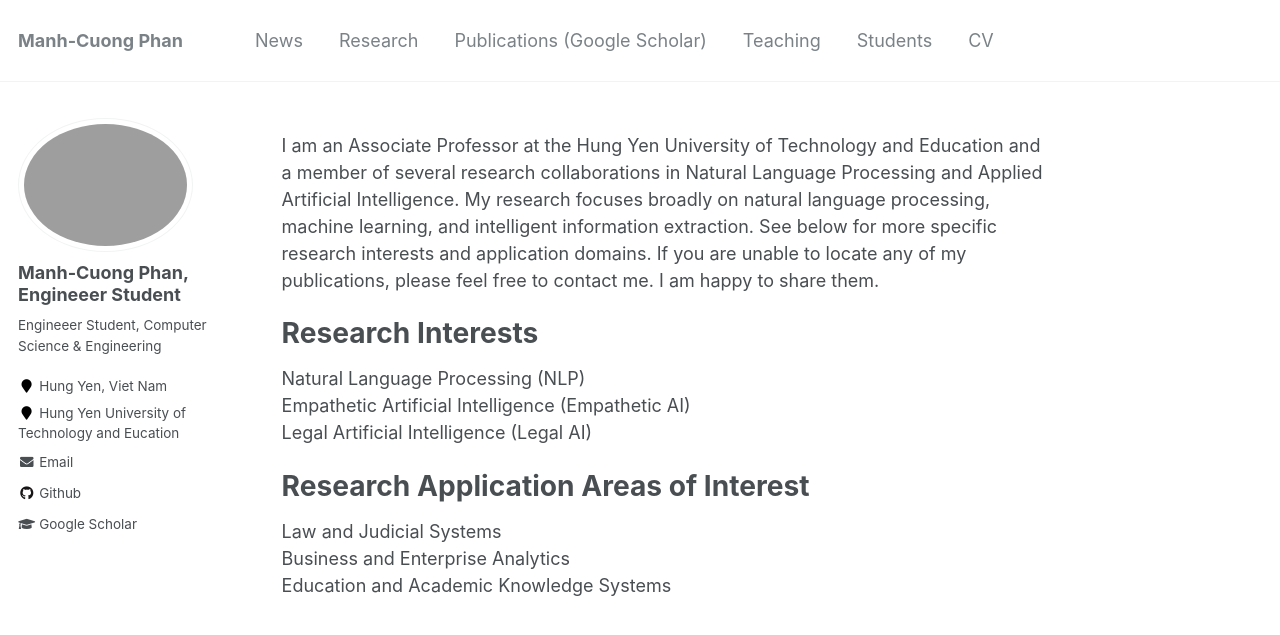
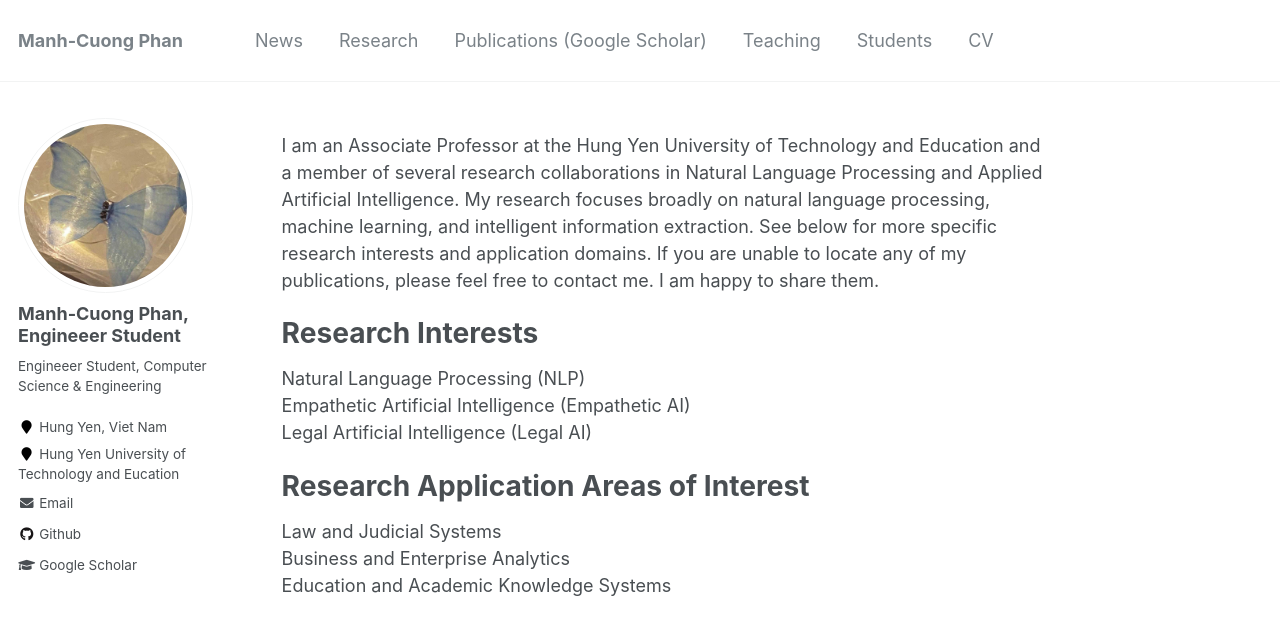
Before and after one commit to cuongpm-cs/cuongpm-homepage, a Jekyll site: the page built from _pages/about.md, in a window 1280 px wide. Shown: the top 635 px of the page. Built offline with Jekyll 4.4.1, drawn with Linux system fonts in a browser that asks for light colours.

Commit message:
update ava

```diff
--- a/_config.yml
+++ b/_config.yml
@@ -81,7 +81,7 @@ analytics:
 # Site Author
 author:
   name             : "Manh-Cuong Phan, Engineeer Student"
-  avatar           : "cuongpm.jpg"
+  avatar           : "cuongpm-cs.jpg"
   bio              : "Engineeer Student, Computer Science & Engineering"
   location         : "Hung Yen, Viet Nam"
   employer         : "Hung Yen University of <br>Technology and Eucation"
```
